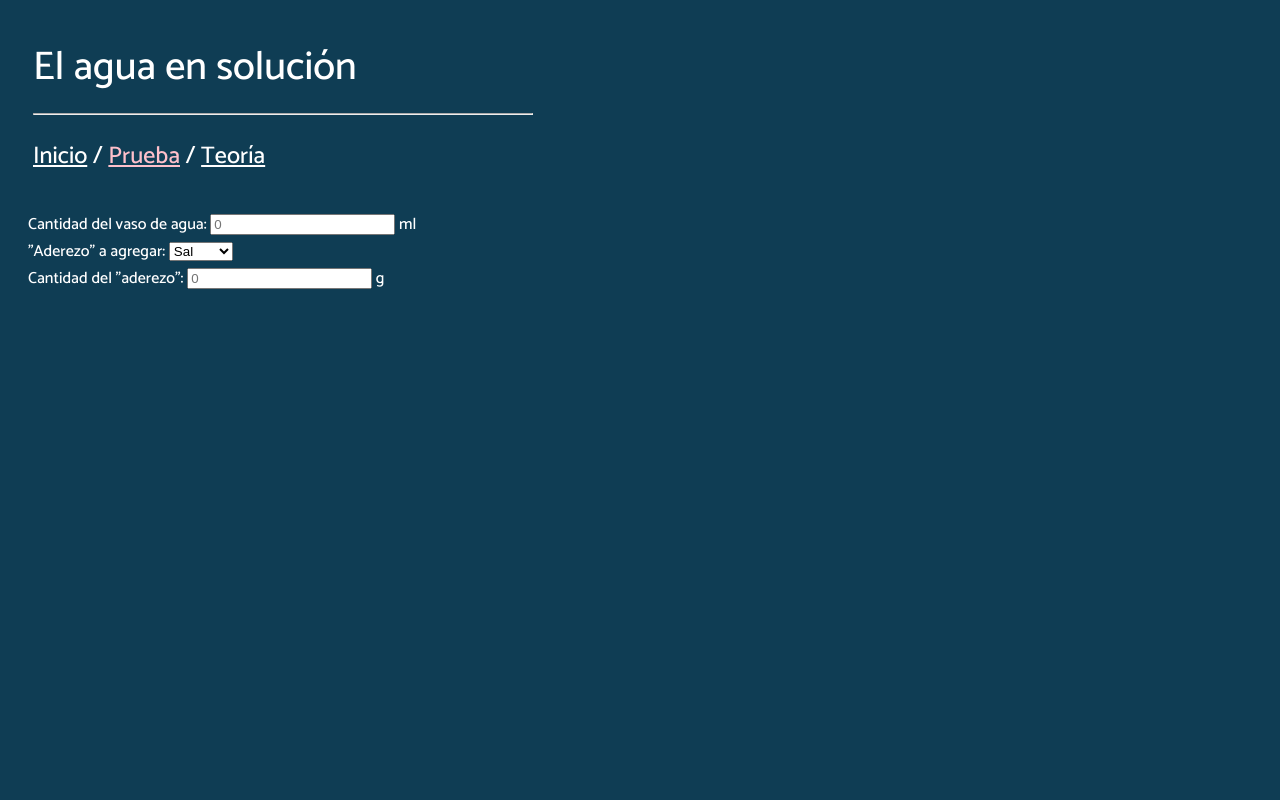
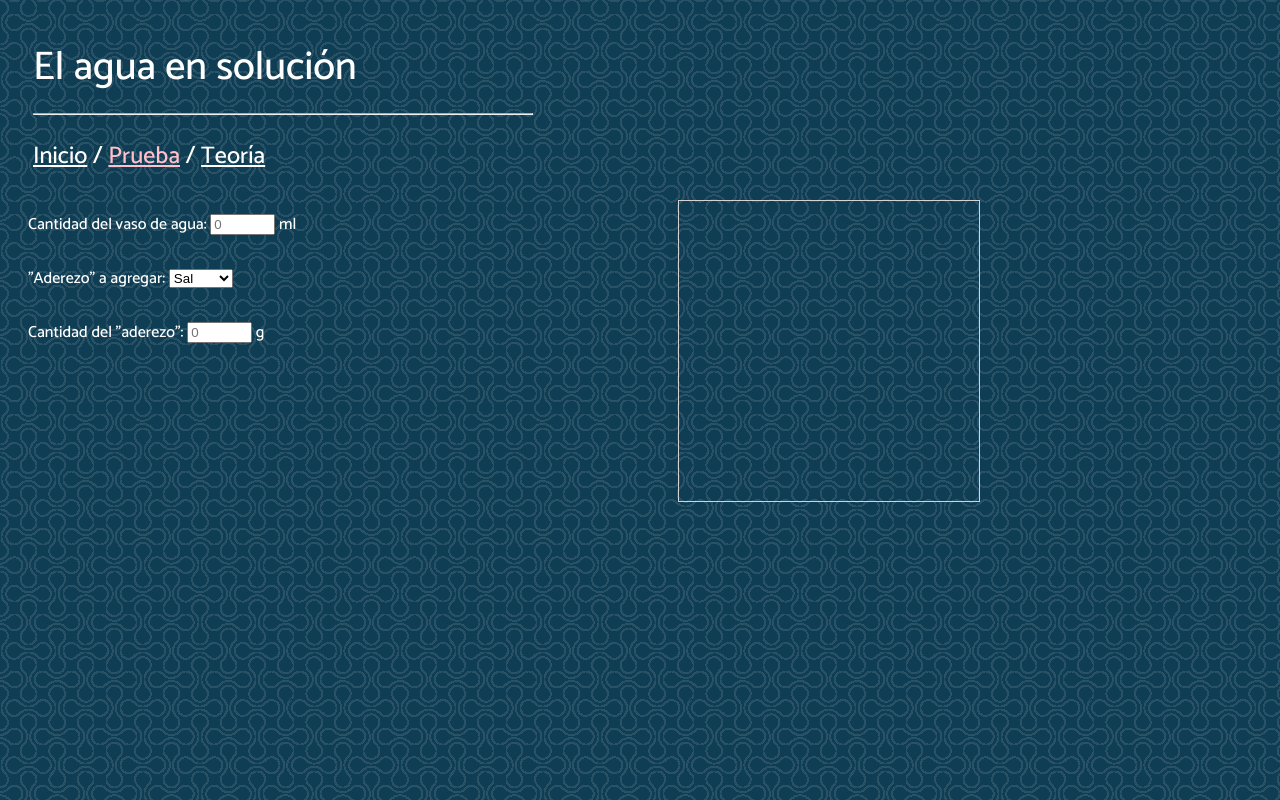
Before and after one commit to UCC-LabCompu2-Historico/proyectos2020-folco, a plain HTML site: page prueba.html in a window 1280 px wide. Drawn offline with Linux system fonts and the light colour scheme.

Commit message:
Fondo modificado.

```diff
--- a/prueba.html
+++ b/prueba.html
@@ -18,7 +18,8 @@
 	<link href="https://fonts.googleapis.com/css2?family=Catamaran:wght@500&display=swap" rel="stylesheet">
 	<style>
 	body{
-	background: #0F3D54;
+	background-image: url('Media/pattern.png');
+	background-repeat: repeat;
 	color: white;
 	font-family: 'Catamaran', sans-serif;
 	}
@@ -42,6 +43,10 @@
 	margin: 30px 20px 0px;
 	width: 700px;
 	}
+	.elcanvas{
+	float: right;
+	position: absolute; right: 300px; top: 200px;
+	}
 	</style>
 </head>
 <body>
@@ -50,27 +55,36 @@
 <span style="font-size: 40px">El agua en solución</span>
 <hr class="solid">
 </div>
+</header>
+<nav>
 <div class="arriba" style="margin: 0px 20px;">
 <a href="start.html" target="_self"">Inicio</a> / <a href="prueba.html" target="_self" style="color: pink;">Prueba</a> / <a href="teoria.html" target="_self">Teoría</a>
 </div>
+</nav>
 </header>
 <section>
+	<article>
 		<div class="principal">
 		<form id="datos">
-		<label for="Solvente"> Cantidad del vaso de agua: </label> <input type="text" name="solvente" placeholder="0"/> ml
-		<br>
+		<label for="Solvente"> Cantidad del vaso de agua: </label> <input type="text" name="solvente" size="5" placeholder="0"/> ml
+		<br><br>
 		<label for="Soluto">"Aderezo" a agregar: </label><select name="solutos">
 			<option value="sal">Sal</option>
 			<option value="azucar">Azúcar</option>
 			<option value="aceite">Aceite</option>
 			</select>
-		<br>
-		<label for="Solutocant"> Cantidad del "aderezo": </label> <input type="text" name="solutocant" placeholder="0"/> g
+		<br><br>
+		<label for="Solutocant"> Cantidad del "aderezo": </label> <input type="text" name="solutocant" size= "5" placeholder="0"/> g
 		<br>
 		</form>
 		</div>
+	</article>
+	<aside>
+	<div class="elcanvas">
+	<canvas width="300" height="300" style="border:1px solid #d3d3d3;">
+    Tu navegador no soporta el uso de canvas, y por lo tanto, no habrá visualización gráfica.
+	</canvas>
+	</aside>
 	</section>
-	<aside>
-	</aside>
 </body>
 </html>
```
Also changed, not shown: start.html (+8 -2 lines), teoria.html (+5 -2 lines), Media/pattern.png (added).
